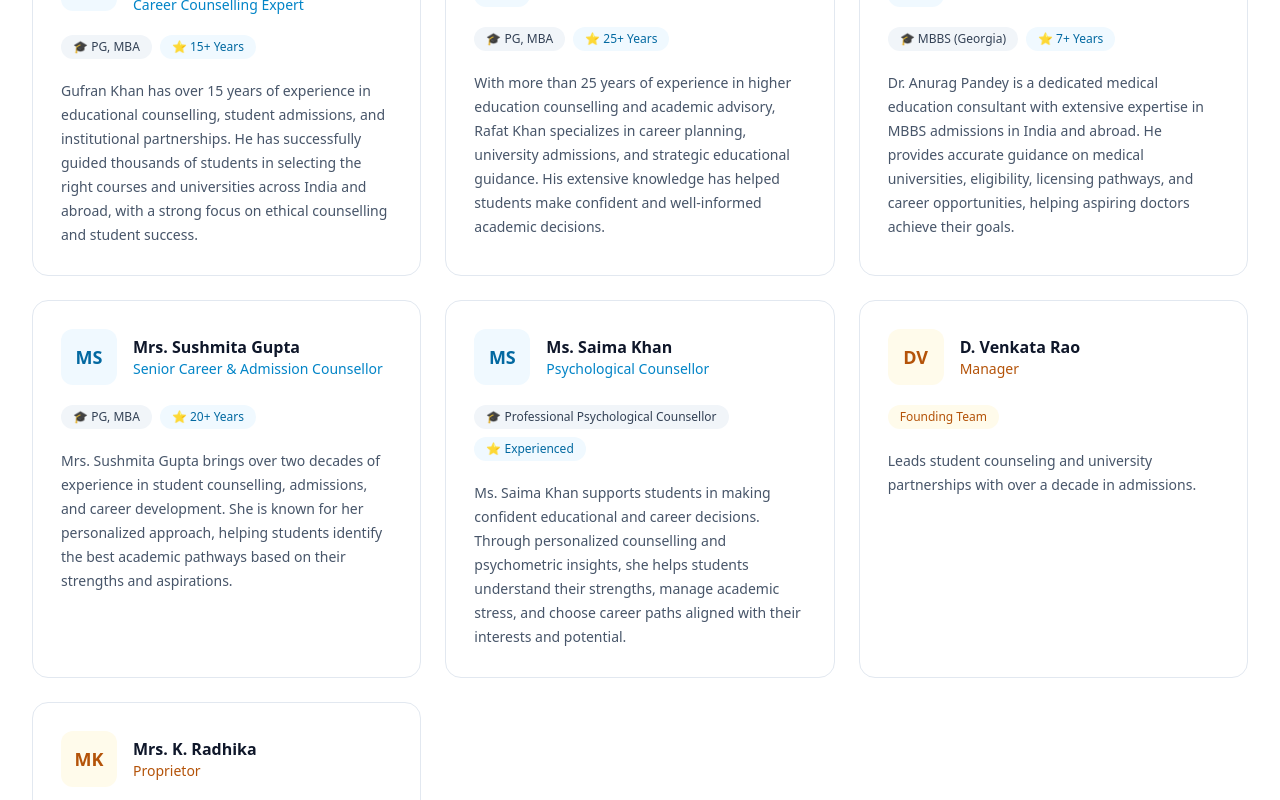
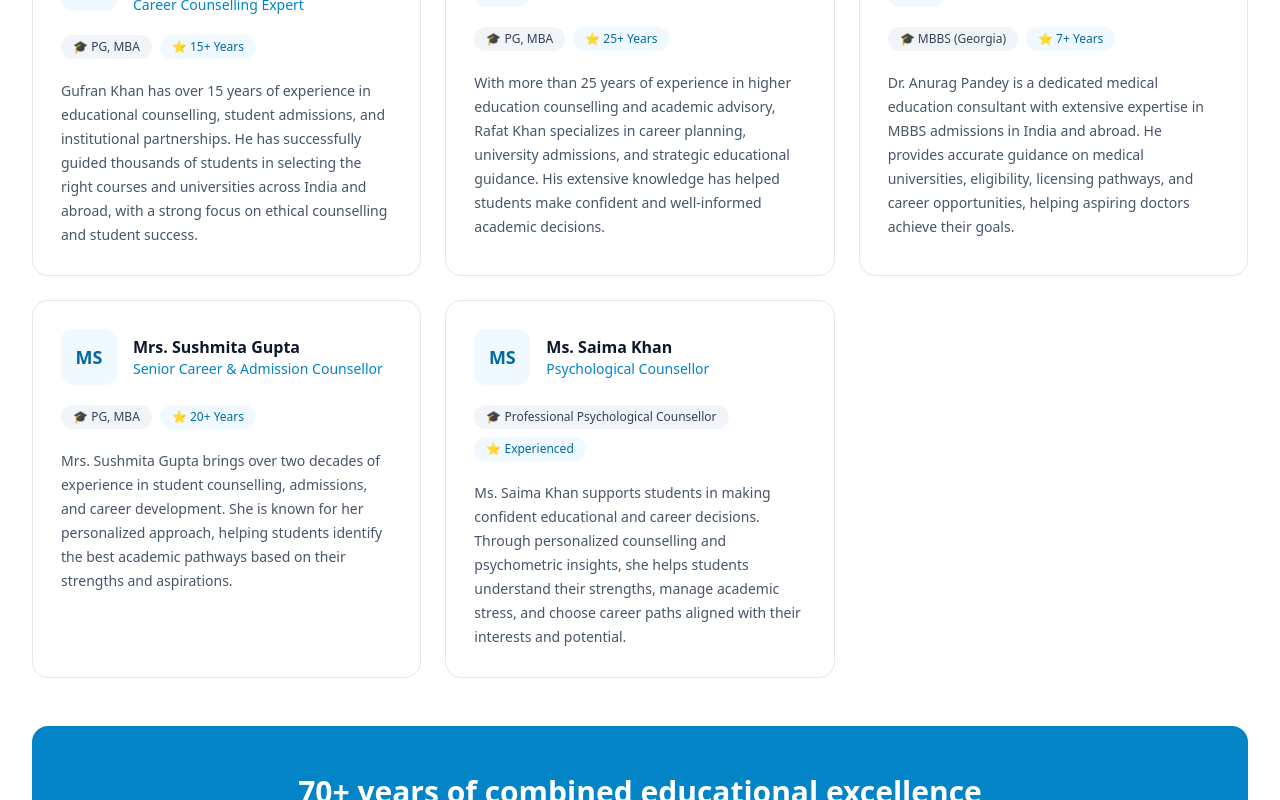
Before and after one commit to bharatt01/AdmissionCounsel, a React (Vite) app: page / in a window 1280 px wide. Shown: the part 5804-6604 px from the top of the page. Built offline with nearby package versions, Linux system fonts and the light colour scheme.

Commit message:
for vercel

```diff
--- a/src/pages/Home.jsx
+++ b/src/pages/Home.jsx
@@ -45,8 +45,9 @@ import { FaLinkedin, FaInstagram, FaFacebook, FaTwitter } from "react-icons/fa";
 const heroImage =
   "https://images.unsplash.com/photo-1523240795612-9a054b0db644?q=80&w=1400&auto=format&fit=crop";
 
-const WHATSAPP_URL = "https://wa.me/919000000000";
-
+const WHATSAPP_URL = "https://wa.me/919266885450";
+const whatsappLink =
+  "https://wa.me/919266885450?text=Hi,%20I%20would%20like%20to%20book%20a%20free%20consultation.";
 /* ---------------------------------------------------------------------- */
 /*  Content                                                                */
 /* ---------------------------------------------------------------------- */
@@ -83,10 +84,7 @@ const advantages = [
   { icon: ShieldCheck, title: "Experienced Leadership", desc: "A leadership team with over a decade of hands-on admissions and documentation experience." },
 ];
 
-const foundingTeam = [
-  { name: "D. Venkata Rao", title: "Manager", bio: "Leads student counseling and university partnerships with over a decade in admissions." },
-  { name: "Mrs. K. Radhika", title: "Proprietor", bio: "Founded Admission Counsel with a mission to make quality guidance accessible to every Indian family." },
-];
+
 
 const testimonials = [
   { name: "Aman Sharma", course: "Meerut, Uttar Pradesh | MBBS Admission", quote: "The counsellors at Admission Counsel guided me throughout the entire admission process. From choosing the right college to completing documentation, everything was handled professionally. Their support made my admission journey completely stress-free.", rating: 5 },
@@ -435,9 +433,16 @@ export default function Home() {
           </nav>
 
        <div className="flex items-center gap-2">
-            <Button as="a" href="#enquire" className="hidden sm:inline-flex">
+  <Button
+    as="a"
+    href={whatsappLink}
+    target="_blank"
+    rel="noopener noreferrer"
+    className="hidden sm:inline-flex"
+  >
     Book Free Consultation
   </Button>
+
   <button
     className="grid h-10 w-10 place-items-center rounded-lg text-slate-700 hover:bg-slate-100 lg:hidden"
     onClick={() => setMenuOpen((v) => !v)}
@@ -760,23 +765,7 @@ export default function Home() {
             </Card>
           ))}
 
-          {foundingTeam.map((member) => (
-            <Card key={member.name} className="flex flex-col gap-5 p-7 hover:shadow-md">
-              <div className="flex items-center gap-4">
-                <div className="grid h-14 w-14 shrink-0 place-items-center rounded-xl bg-amber-50 text-lg font-bold text-amber-700">
-                  {member.name.split(" ").map((w) => w[0]).slice(0, 2).join("")}
-                </div>
-                <div className="min-w-0">
-                  <h3 className="text-base font-bold text-slate-900">{member.name}</h3>
-                  <p className="text-sm font-medium text-amber-700">{member.title}</p>
-                </div>
-              </div>
-              <span className="w-fit rounded-full bg-amber-50 px-3 py-1 text-xs font-medium text-amber-700">
-                Founding Team
-              </span>
-              <p className="text-sm leading-6 text-slate-600">{member.bio}</p>
-            </Card>
-          ))}
+
         </div>
 
         <div className="mt-12 rounded-2xl bg-sky-600 px-8 py-12 text-center text-white sm:px-12">
```
Lines whose indentation alone changed are shown as unchanged.
